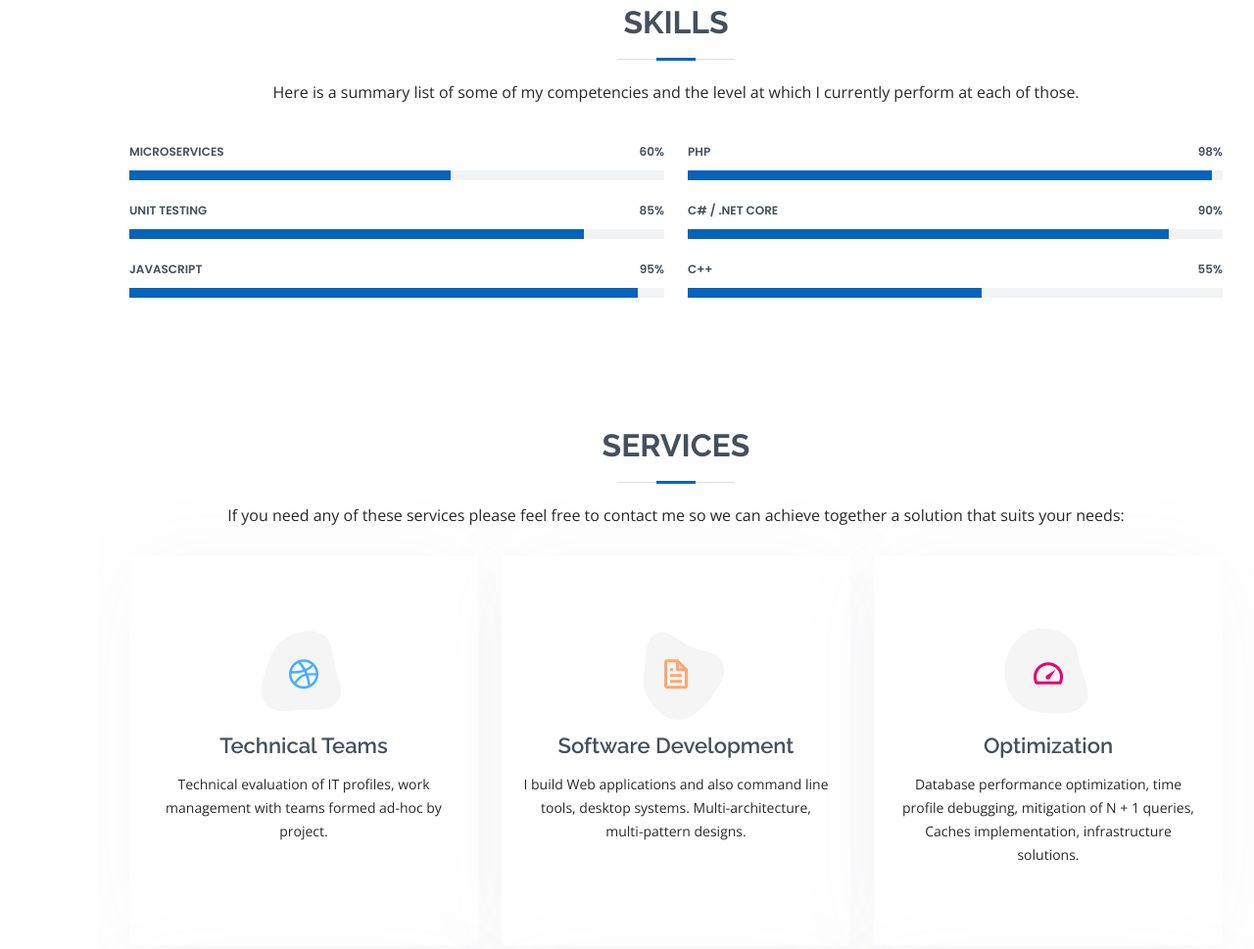
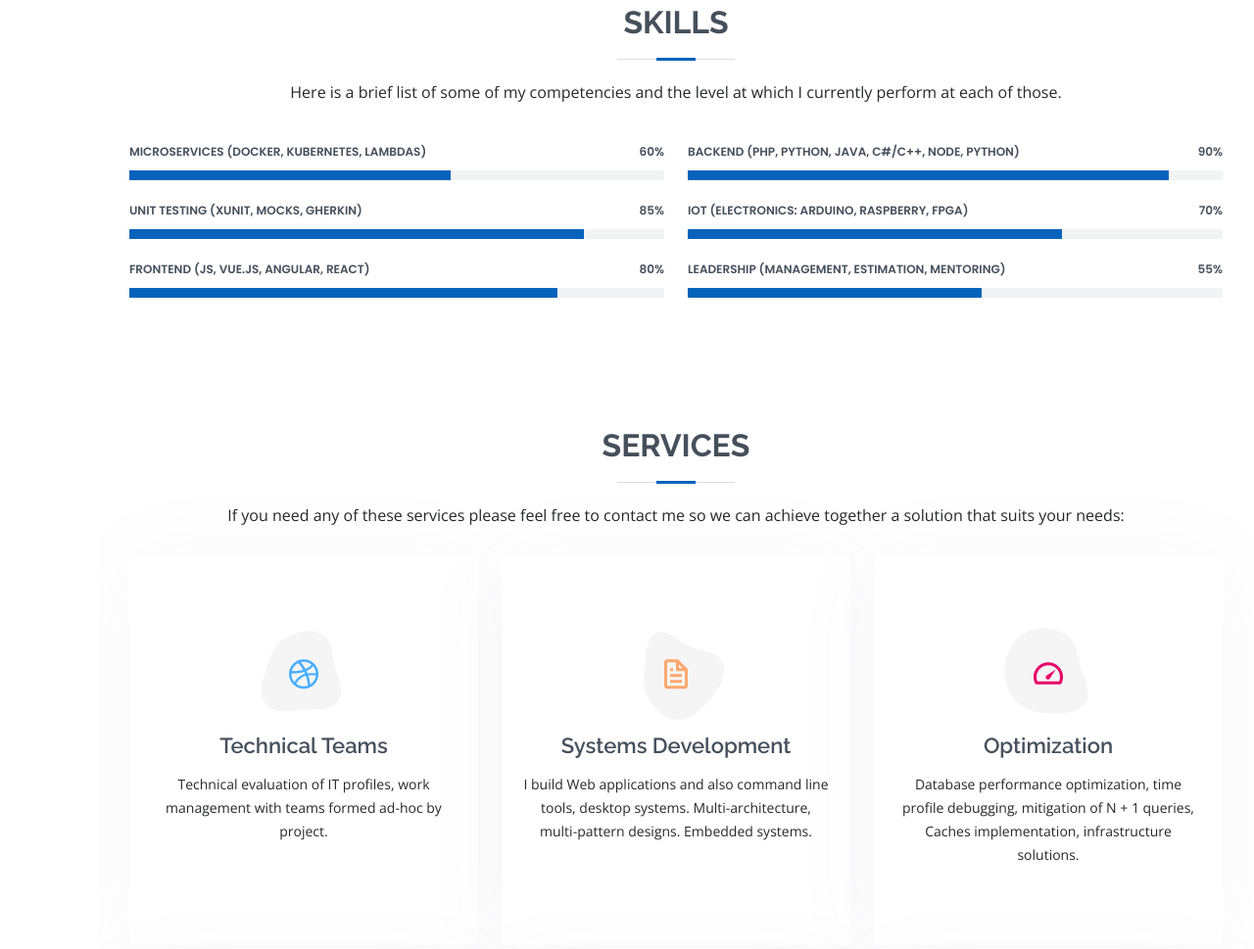
Before and after one commit to mnofresno/mariano-portfolio, a plain HTML site: page index.html in a window 1280 px wide. Shown: the part 1580-2549 px from the top of the page at 98% size. Drawn offline with nearby package versions, Linux system fonts and the light colour scheme.

Commit message:
Fix skills adding more soft-skills, add IOT

```diff
--- a/assets/js/multi-lang.js
+++ b/assets/js/multi-lang.js
@@ -6,13 +6,13 @@
             aboutFooter: "I like to research and analyze technical matters, develop end-to-end solutions, create the definition of quality-standards and contribute to the technical and product roadmap with innovation. I generate efficient documentation, improve and automate processes, implement and communicate code-review policies, interact with upper-management and make estimates always prioritizing the quality of the deliveries. I interview and select technical personnel with relaxed evaluations and give feedback timely about and to the candidates.",
             aboutSubtitle: "Technical Leader & Web Developer.",
             aboutSubtext: "With experience in the formation of teams and the permanent training of personnel, I work empathetically to achieve the objectives set by the business without forgetting that software development is a human activity where attention to detail also contributes to quality.",
-            skillsSubtitle: "Here is a summary list of some of my competencies and the level at which I currently perform at each of those.",
+            skillsSubtitle: "Here is a brief list of some of my competencies and the level at which I currently perform at each of those.",
             socialFooter: "You can contact me through all these social networks or using the contact information in the 'About' section.",
             servicesSubtitle: "If you need any of these services please feel free to contact me so we can achieve together a solution that suits your needs:",
             serviceTechTeams: "Technical Teams",
             serviceTechTeamsDesc: "Technical evaluation of IT profiles, work management with teams formed ad-hoc by project.",
-            serviceDev: "Software Development",
-            serviceDevDesc: "I build Web applications and also command line tools, desktop systems. Multi-architecture, multi-pattern designs.",
+            serviceDev: "Systems Development",
+            serviceDevDesc: "I build Web applications and also command line tools, desktop systems. Multi-architecture, multi-pattern designs. Embedded systems.",
             servicePerformance: "Optimization",
             servicePerformanceDesc: "Database performance optimization, time profile debugging, mitigation of N + 1 queries, Caches implementation, infrastructure solutions.",
             serviceAnalysis: "Analysis and QA",
@@ -33,8 +33,8 @@
             servicesSubtitle: "Si necesita alguno de estos servicios por favor contácteme para que podamos lograr juntos una solución que se acomode a sus necesidades:",
             serviceTechTeams: "Equipos Técnicos",
             serviceTechTeamsDesc: "Evaluación técnica de perfiles IT, gestión de trabajos con equipos conformados ad-hoc por proyecto.",
-            serviceDev: "Desarrollo de Software",
-            serviceDevDesc: "Construyo aplicaciones Web y también herramientas de línea de comando, sistemas de escritorio, diseños multi-arquitectura, multi-patrón.",
+            serviceDev: "Desarrollo de Sistemas",
+            serviceDevDesc: "Construyo aplicaciones Web y también herramientas de línea de comando, sistemas de escritorio, diseños multi-arquitectura, multi-patrón. Sistemas embebidos.",
             servicePerformance: "Optimización",
             servicePerformanceDesc: "Optimización de performance en bases de datos, depuración de perfiles de tiempos, mitigación de N+1 queries, implementación de Cachés, soluciones de infraestructura.",
             serviceAnalysis: "Análisis y Control de Calidad",
--- a/index.html
+++ b/index.html
@@ -184,23 +184,23 @@
           <div class="col-lg-6">
 
             <div class="progress">
-              <span class="skill">Microservices <i class="val">60%</i></span>
+              <span class="skill">Microservices (Docker, Kubernetes, LAMBDAS) <i class="val">60%</i></span>
               <div class="progress-bar-wrap">
                 <div class="progress-bar" role="progressbar" aria-valuenow="60" aria-valuemin="0" aria-valuemax="100"></div>
               </div>
             </div>
 
             <div class="progress">
-              <span class="skill">Unit testing<i class="val">85%</i></span>
+              <span class="skill">Unit testing (xUnit, Mocks, Gherkin) <i class="val">85%</i></span>
               <div class="progress-bar-wrap">
                 <div class="progress-bar" role="progressbar" aria-valuenow="85" aria-valuemin="0" aria-valuemax="100"></div>
               </div>
             </div>
 
             <div class="progress">
-              <span class="skill">JavaScript <i class="val">95%</i></span>
+              <span class="skill">Frontend (JS, Vue.js, Angular, React) <i class="val">80%</i></span>
               <div class="progress-bar-wrap">
-                <div class="progress-bar" role="progressbar" aria-valuenow="95" aria-valuemin="0" aria-valuemax="100"></div>
+                <div class="progress-bar" role="progressbar" aria-valuenow="80" aria-valuemin="0" aria-valuemax="100"></div>
               </div>
             </div>
 
@@ -209,21 +209,21 @@
           <div class="col-lg-6">
 
             <div class="progress">
-              <span class="skill">PHP <i class="val">98%</i></span>
-              <div class="progress-bar-wrap">
-                <div class="progress-bar" role="progressbar" aria-valuenow="98" aria-valuemin="0" aria-valuemax="100"></div>
-              </div>
-            </div>
-
-            <div class="progress">
-              <span class="skill">C# / .Net Core <i class="val">90%</i></span>
+              <span class="skill">Backend (PHP, Python, Java, C#/C++, Node, Python)<i class="val">90%</i></span>
               <div class="progress-bar-wrap">
                 <div class="progress-bar" role="progressbar" aria-valuenow="90" aria-valuemin="0" aria-valuemax="100"></div>
               </div>
             </div>
 
             <div class="progress">
-              <span class="skill">C++ <i class="val">55%</i></span>
+              <span class="skill">IoT (Electronics: ARDUINO, RASPBERRY, FPGA) <i class="val">70%</i></span>
+              <div class="progress-bar-wrap">
+                <div class="progress-bar" role="progressbar" aria-valuenow="70" aria-valuemin="0" aria-valuemax="100"></div>
+              </div>
+            </div>
+
+            <div class="progress">
+              <span class="skill">Leadership (Management, estimation, mentoring) <i class="val">55%</i></span>
               <div class="progress-bar-wrap">
                 <div class="progress-bar" role="progressbar" aria-valuenow="55" aria-valuemin="0" aria-valuemax="100"></div>
               </div>
```
